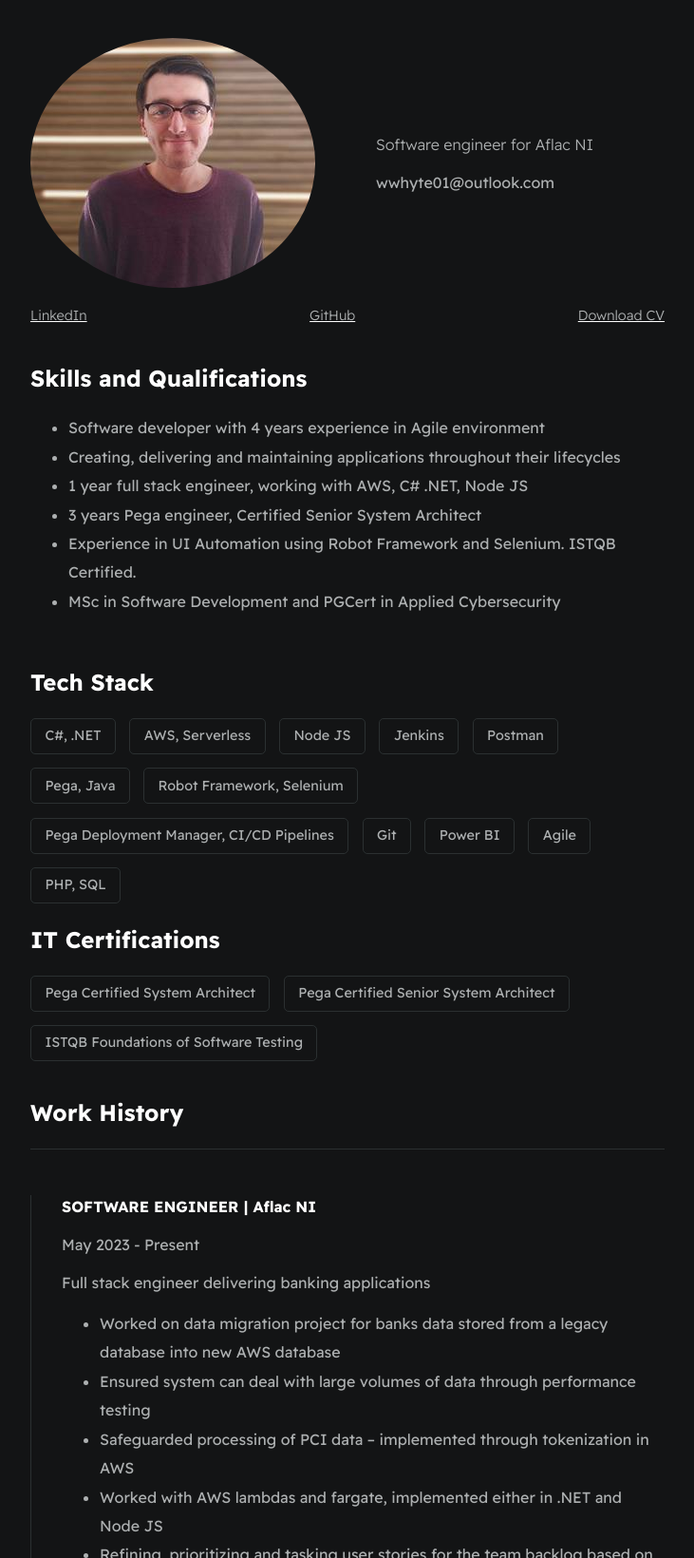
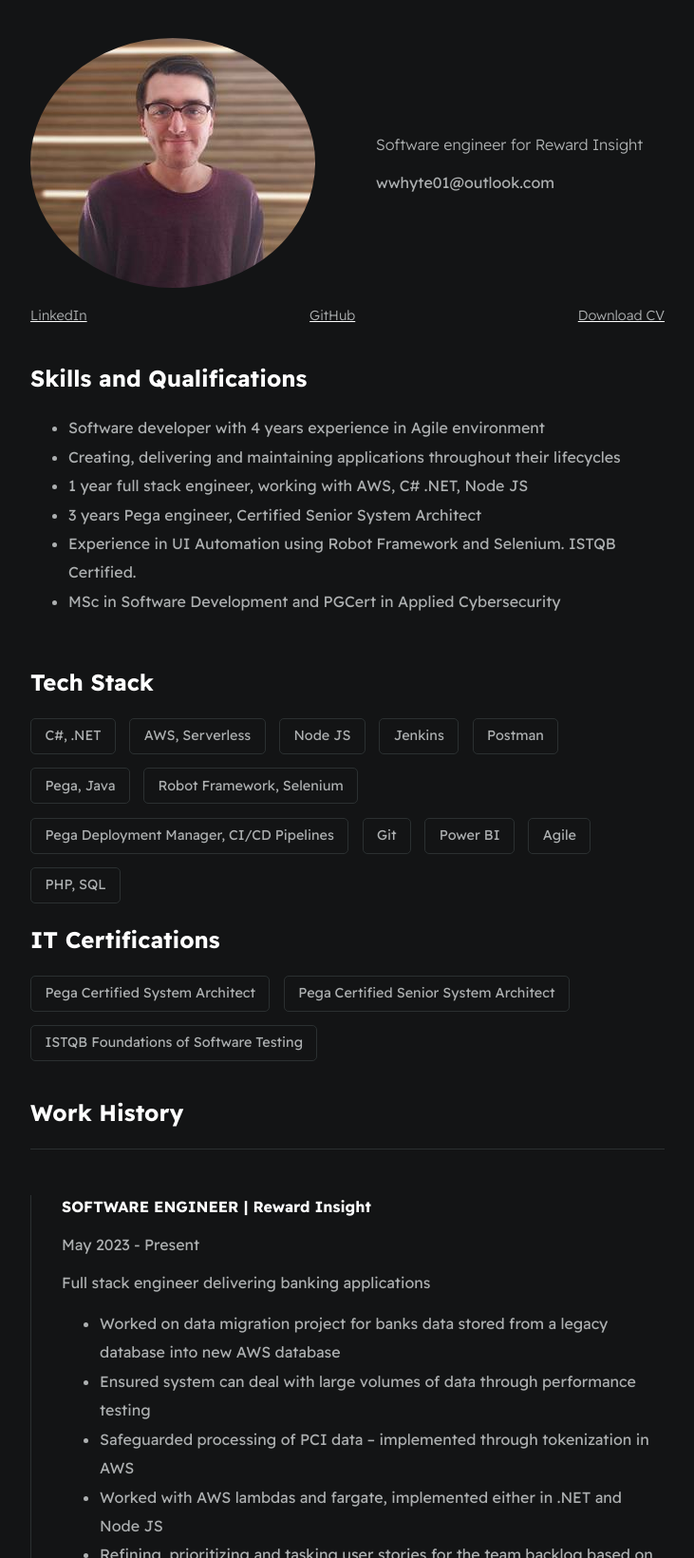
Before and after one commit to wwhyte01/digital-cv, a plain HTML site: page index.html in a window 1280 px wide. Shown: the top 1640 px of the page at 95% size, without its empty margins (274-1005 px from the left). Drawn offline with Linux system fonts and the light colour scheme; a script that the page names is missing.

Commit message:
Update index.html

```diff
--- a/index.html
+++ b/index.html
@@ -16,7 +16,7 @@
             <img src="./assets/images/Employee.jpg" style="border-radius: 50%"/>
 
             <div>
-                <p id="bio">Software engineer for Aflac NI</p>
+                <p id="bio">Software engineer for Reward Insight</p>
                 <p>wwhyte01@outlook.com</p>
 
             </div>
@@ -122,7 +122,7 @@
             <h2>Work History</h2>
             <div class="line-break"></div>
             <div class="card--work-history">
-                <strong>SOFTWARE ENGINEER | Aflac NI</strong>
+                <strong>SOFTWARE ENGINEER | Reward Insight</strong>
                 <p>May 2023 - Present</p>
                 <p>Full stack engineer delivering banking applications</p>
                 <ul>
```
